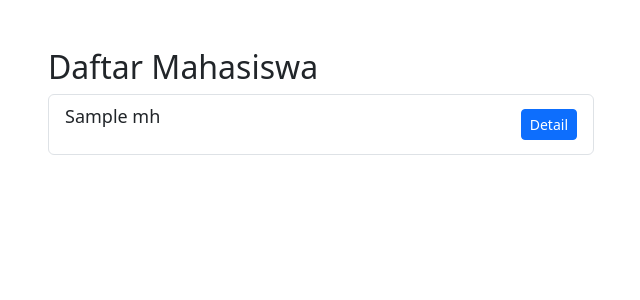
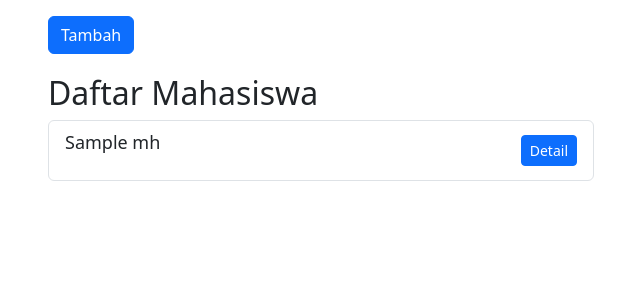
Before and after one commit to abdulrahemfaqih/php-mvc-crud, a PHP site: the page made by app/views/mahasiswa/index.php in a window 1280 px wide. Shown: the part 62-362 px from the top of the page, without its empty margins (34-674 px from the left). Run offline with PHP 8.4, Linux system fonts and the light colour scheme; the template is opened without the code that fills it: most values are stand-ins (such as "Sample title", 1, 10 or a date in 2020); some libraries are stand-ins or nearby versions.

Commit message:
menambahkan fitur insert data

```diff
--- a/app/config/config.php
+++ b/app/config/config.php
@@ -7,6 +7,8 @@ define("BASEURL_BOOTSTRAP_CSS", "http://localhost/belajarphp/phpmvc/public/boots
 define("BASEURL_CSS", "http://localhost/belajarphp/phpmvc/public/css/");
 define("BASEURL_JS", "http://localhost/belajarphp/phpmvc/public/js/");
 define("BASEURL_IMG", "http://localhost/belajarphp/phpmvc/public/img/");
+define("BASEURL_TAMBAH", "http://localhost/belajarphp/phpmvc/public/mahasiswa/tambah");
+define("BASEURL_HAPUS", "http://localhost/belajarphp/phpmvc/public/mahasiswa/hapus");
 
 // database
 define("DB_HOST", "localhost");
--- a/app/core/Database.php
+++ b/app/core/Database.php
@@ -63,4 +63,8 @@ class Database
       $this->execute();
       return $this->stmt->fetch(PDO::FETCH_ASSOC);
    }
+
+   public function rowCount() {
+      return $this->stmt->rowCount();
+   }
 }
--- a/app/views/mahasiswa/index.php
+++ b/app/views/mahasiswa/index.php
@@ -1,12 +1,60 @@
-<div class="container mt-5">
+<div class="container mt-3">
    <div class="row">
       <div class="col-6">
+         <!-- button modal -->
+         <button type="button" class="btn btn-primary" data-bs-toggle="modal" data-bs-target="#formModal" style="margin-bottom: 20px;">
+            Tambah
+         </button>
+         <!-- modal -->
+         <div class="modal fade" id="formModal" tabindex="-1" aria-labelledby="judulModal" aria-hidden="true">
+            <div class="modal-dialog">
+               <div class="modal-content">
+                  <div class="modal-header">
+                     <h5 class="modal-title" id="judulModal">Tambah Data Mahasiswa</h5>
+                     <button type="button" class="btn-close" data-bs-dismiss="modal" aria-label="Close"></button>
+                  </div>
+                  <div class="modal-body">
+                     <!-- form -->
+                     <form action="<?= BASEURL_TAMBAH ?>" method="post">
+                        <div class="form-group">
+                           <label class="mb-1" for="nama" style="margin-left: 2px;">Nama</label>
+                           <input type="text" class="form-control" id="nama" placeholder="nama mahasiswa" name="nama">
+                        </div>
+                        <div class="form-group mt-3">
+                           <label class="mb-1" for="nim" style="margin-left: 2px;">NIM</label>
+                           <input type="number" class="form-control" id="nim" placeholder="nim mahasiswa" name="nim">
+                        </div>
+                        <div class="form-group mt-3">
+                           <label class="mb-1" for="email" style="margin-left: 2px;">Email</label>
+                           <input type="email" class="form-control" id="email" placeholder="email mahasiswa" name="email">
+                        </div>
+                        <div class="form-group mt-3">
+                           <label for="jurusan">Program Studi</label>
+                           <select class="form-select mt-2" aria-label="Default select example" id="jurusan" name="jurusan">
+                              <option disabled selected>Pilih Program Studi</option>
+                              <option value="Teknik Informatika">Teknik Informatika</option>
+                              <option value="Teknik industri">Teknik industri</option>
+                              <option value="Teknik Elektro">Teknik Elektro</option>
+                              <option value="Teknik Mesin">Teknik Mesin</option>
+                              <option value="Teknik Mekatronika">Teknik Mekatronika</option>
+                              <option value="Sistem Informasi">Sistem Informasi</option>
+                           </select>
+                        </div>
+                  </div>
+                  <div class="modal-footer">
+                     <button type="button" class="btn btn-secondary" data-bs-dismiss="modal">Close</button>
+                     <button type="submit" class="btn btn-primary">Tambah Data</button>
+                     </form>
+                  </div>
+               </div>
+            </div>
+         </div>
          <h2>Daftar Mahasiswa</h2>
          <ul class="list-group">
             <?php foreach ($data["mhs"] as $mhs) : ?>
                <li class="list-group-item d-flex justify-content-between align-items-center">
                   <p style="font-size:18px;"><?= $mhs["nama"] ?></p>
-                  <a class="btn btn-primary btn-sm" href="<?= BASEURL;?>/mahasiswa/detail/<?= $mhs["id"] ?>">Detail</a>
+                  <a class="btn btn-primary btn-sm" href="<?= BASEURL; ?>/mahasiswa/detail/<?= $mhs["id"] ?>">Detail</a>
                </li>
             <?php endforeach; ?>
          </ul>
```
Also changed, not shown: app/controllers/Mahasiswa.php (+7 -0 lines), app/models/Mahasiswa_model.php (+20 -2 lines).
